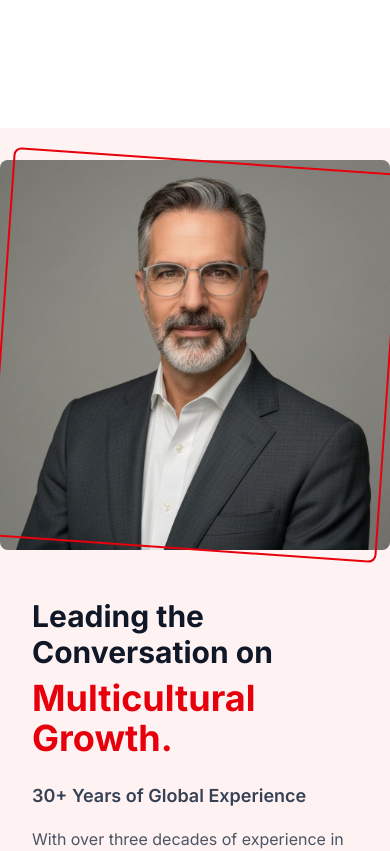
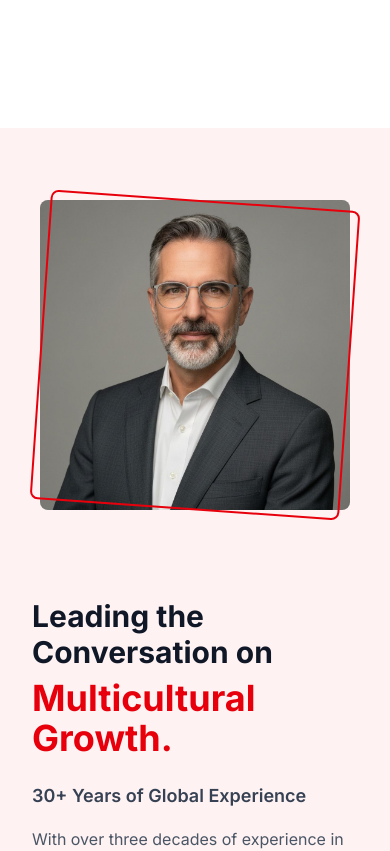
Before and after one commit to syedimrantirmizi/stradigi, a React (Vite) app: page /founders in a window 390 px wide. Shown: the top 851 px of the page. Built offline with nearby package versions, Linux system fonts and the light colour scheme.

Commit message:
style: Adjust padding and layout for FoundersSection, Header, and Hero components for improved responsiveness

```diff
--- a/src/components/FoundersSection.jsx
+++ b/src/components/FoundersSection.jsx
@@ -9,15 +9,15 @@ const FoundersSection = () => {
         <div className="grid grid-cols-1 lg:grid-cols-2 max-lg:gap-12 items-center mb-16">
           {/* Founder Image */}
           <div className="relative">
-            <div className="relative w-full max-w-md mx-auto">
-              <div className="aspect-square bg-gradient-to-br from-gray-200 to-gray-300 rounded-lg overflow-hidden relative z-10">
+            <div className="relative w-full max-w-md mx-auto max-sm:p-10">
+              <div className="aspect-square  bg-gradient-to-br from-gray-200  to-gray-300 rounded-lg overflow-hidden relative z-10 ">
                 {/* Image is clipped to rounded corners by overflow-hidden */}
-                <div className="absolute inset-0 flex items-center justify-center">
-                  <img className="w-full h-full object-cover" src="/professional-headshot-founder.jpg" alt="Founder" />
+                <div className="absolute inset-0 flex items-center max-sm:max-w-xl justify-center">
+                  <img className="w-full h-full object-cover " src="/professional-headshot-founder.jpg" alt="Founder" />
                 </div>
               </div>
-              <div className="absolute inset-0 rotate-4 z-20 flex items-center justify-center pointer-events-none">
-                <div className="w-full h-full border-2 border-red-600 rounded-lg"></div>
+              <div className="absolute inset-0 rotate-4 max-sm:max-w-xl max-sm:p-10 z-20 flex items-center justify-center pointer-events-none">
+                <div className="w-full h-full border-2  border-red-600 rounded-lg"></div>
               </div>
 
             </div>
--- a/src/components/Header.jsx
+++ b/src/components/Header.jsx
@@ -29,7 +29,7 @@ const Header = () => {
       className="fixed top-0 left-0 right-0 z-50 backdrop-blur-sm"
       style={{ backgroundColor: `rgba(0,0,0,${bgAlpha})`, transition: "background-color 180ms linear" }}
     >
-      <div className="max-w-full mx-auto px-5 sm:px-6 lg:px-8 ">
+      <div className="max-w-full mx-auto px-4 sm:px-6 lg:px-8 ">
       <div className="flex items-center justify-between h-24 px-5">
           {/* Logo */}
           <Link to="/" className="">
--- a/src/components/Hero.jsx
+++ b/src/components/Hero.jsx
@@ -21,7 +21,7 @@ const Hero = () => {
 
         {/* Main Headline */}
         <h1 className="text-4xl sm:text-5xl lg:text-6xl xl:text-7xl font-bold mb-6 text-shadow">
-          <span className="text-white block whitespace-nowrap">Your Market Is Changing.</span>
+          <span className="text-white block sm:whitespace-nowrap">Your Market Is Changing.</span>
           <span className="text-cyan-400 block">Is Your Agency?</span>
         </h1>
 
```
